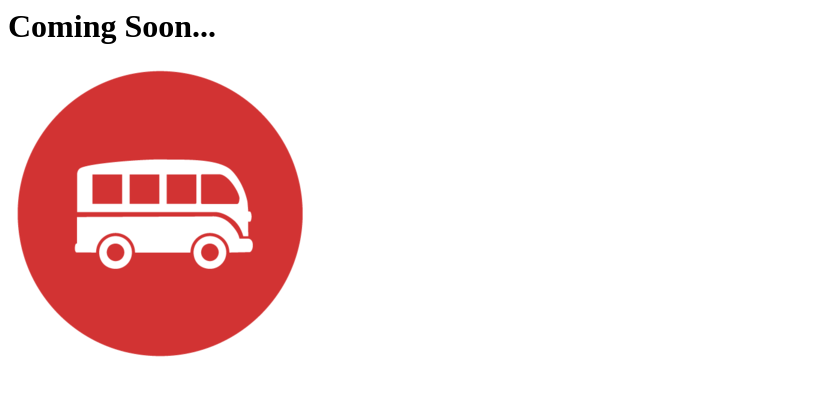
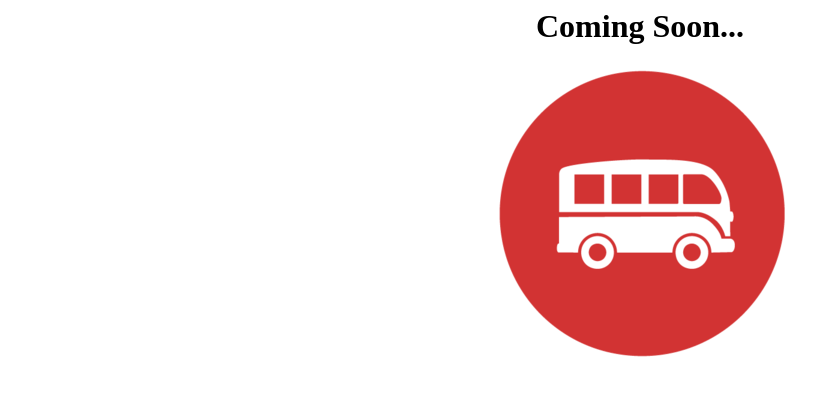
Before and after one commit to Tamazonia/luv, a plain HTML site: page index.html in a window 1280 px wide. Shown: the whole page, without its empty margins (0-839 px from the left). Drawn offline with Linux system fonts and the light colour scheme.

Commit message:
centralized content

```diff
--- a/index.html
+++ b/index.html
@@ -1,5 +1,6 @@
 <html>
   <head>
+    <link rel="stylesheet" href="style.css">
 
   </head>
 
--- /dev/null
+++ b/style.css
@@ -0,0 +1,3 @@
+body {
+  text-align: center;
+}
```
